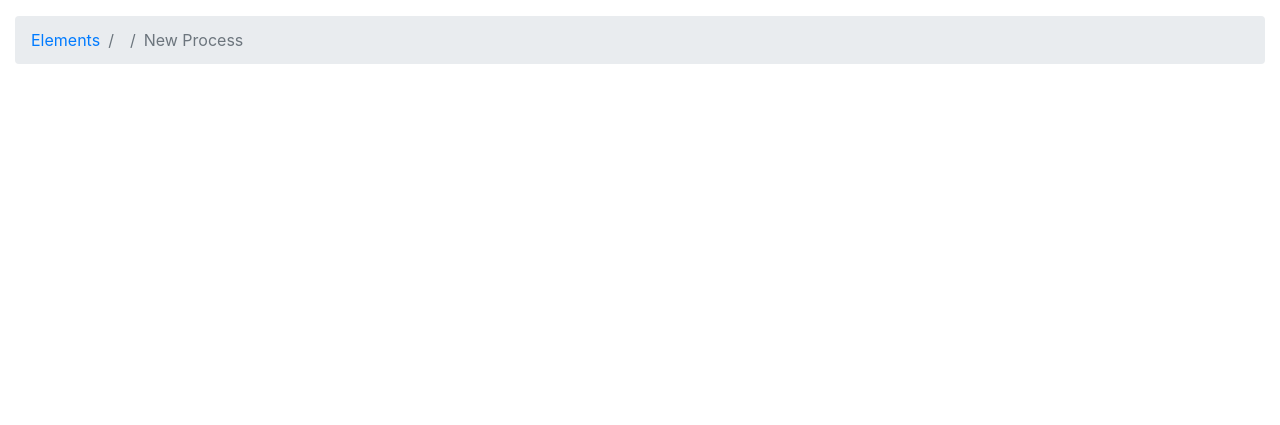
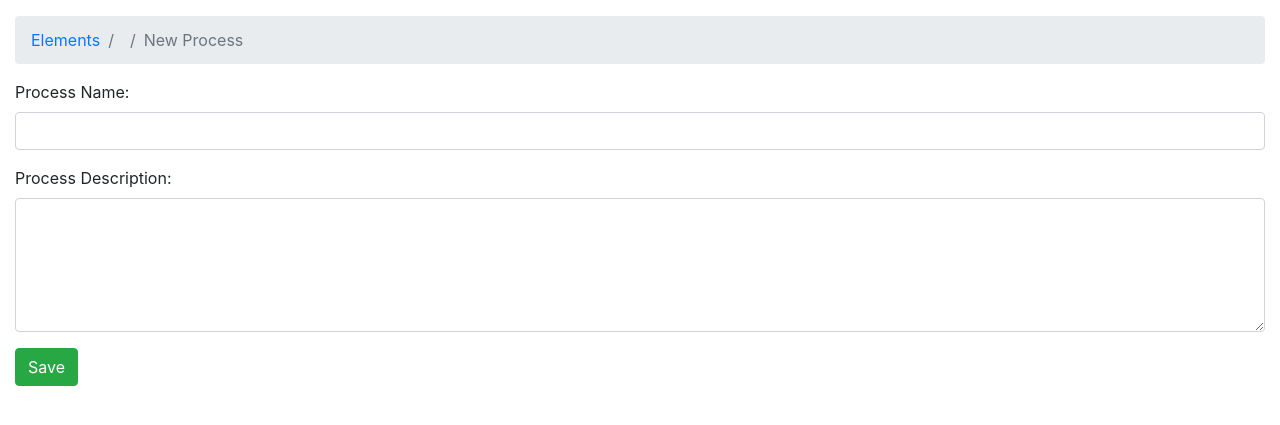
Before and after one commit to rolitotiuremolador/django-sms, a Django app: template src/templates/new_process.html in a window 1280 px wide. Shown: the part 56-481 px from the top of the page. Run offline with Django 3.2, Linux system fonts and the light colour scheme; the template is opened without the code that fills it, so the values that code supplies are empty; some libraries are stand-ins or nearby versions; some web fonts are replaced.

Commit message:
Created or added new_process form, pure html way

```diff
--- a/src/app_config/urls.py
+++ b/src/app_config/urls.py
@@ -19,7 +19,6 @@ from django.conf.urls import url
 
 from sms_app import views
 
-
 urlpatterns = [
     path('admin/', admin.site.urls),
     path('',views.home, name='home'),
--- a/src/sms_app/tests.py
+++ b/src/sms_app/tests.py
@@ -1,6 +1,6 @@
 from django.test import TestCase
 from django.urls import reverse, resolve
-from django.contrib.auth.models import Users
+# from django.contrib.auth.models import Users
 
 from .views import home, element_processes, new_process
 from .models import Element, Process, Kpi
--- a/src/templates/new_process.html
+++ b/src/templates/new_process.html
@@ -9,5 +9,16 @@
 {% endblock %}
 
 {% block content %}
-
+    <form method="POST">
+        {% csrf_token %}
+        <div class="form-group">
+            <label for=id_subject">Process Name:</label>
+            <input type="text" class="form-control" id="id_process" name="process">
+        </div>
+        <div class="form-group">
+            <label for="id_process_description">Process Description:</label>
+            <textarea class="form-control" id="id_process" name="process_description" rows="5"></textarea>
+        </div>
+        <button type="submit" class="btn btn-success">Save</button>
+    </form>
 {% endblock %}
```
